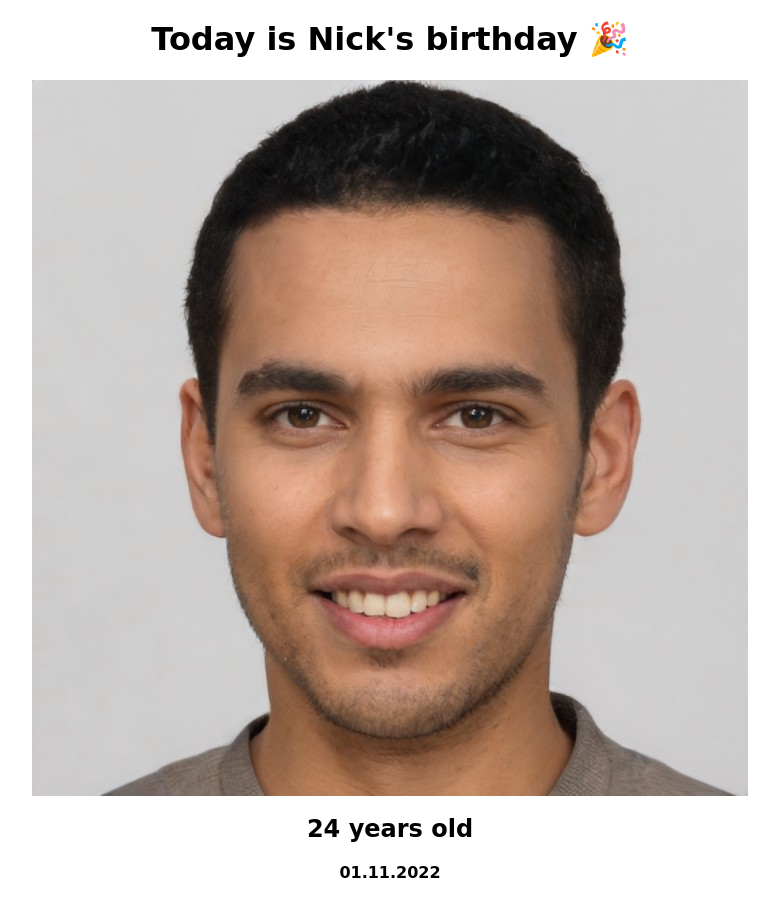
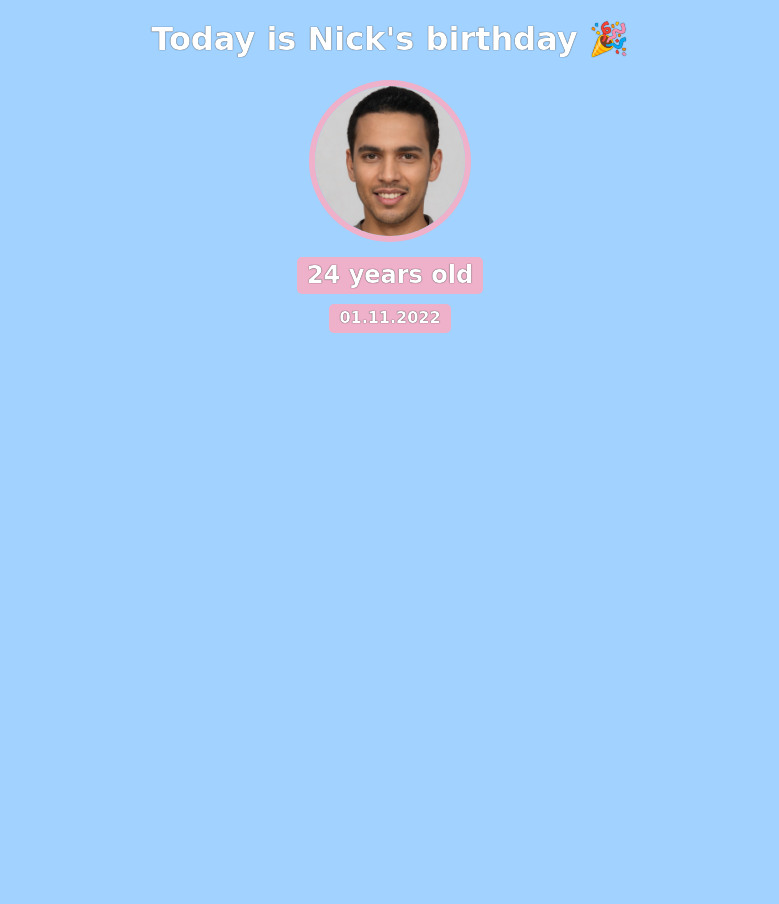
Before and after one commit to StebbiO/bday-gift, a website built with Vite: page index.html in a window 1280 px wide. Shown: the whole page, without its empty margins (250-1029 px from the left). After the commit the page ends 800 px from the top, so only its background shows below. Built offline with nearby package versions, Linux system fonts and the light colour scheme; a web font is replaced by a local one.

Commit message:
add header styling

```diff
--- a/index.html
+++ b/index.html
@@ -7,9 +7,11 @@
         <link rel="stylesheet" href="styles.css">
     </head>
     <body>
-        <h1>Today is Nick's birthday 🎉</h1>
-        <img id="nick" src="nick.jpg">
-        <h2>24 years old</h2>
-        <h4>01.11.2022</h4>
+        <div id="header">
+            <h1>Today is Nick's birthday 🎉</h1>
+            <img id="nick" src="nick.jpg">
+            <h2 id="bday-age">24 years old</h2>
+            <h4 id="bday-date">01.11.2022</h4>
+        </div>
     </body>
 </html>
--- a/styles.css
+++ b/styles.css
@@ -1,9 +1,37 @@
 body {
     text-align: center;
     font-family: 'Happy Monkey', cursive;
+    background: #a2d2ff;
+    color: #ffffff;
 }
 
-#bff-img {
+h1, h2, h3, h4, p {
+    text-shadow: 0px 0px 1px black;
+}
+
+#nick {
     width: 150px;
     border-radius: 50%;
+    border: 6px solid #EFB0C9;
+    margin-bottom: 10px;
 }
+
+#bday-age {
+    background: #EFB0C9;
+    padding: 5px 10px;
+    border-radius: 5px;
+    margin: 5px 0 10px 0;
+}
+
+#bday-date {
+    background: #EFB0C9;
+    margin: 0;
+    padding: 5px 10px;
+    border-radius: 5px
+}
+
+#header {
+    display: flex;
+    flex-direction: column;
+    align-items: center;
+}
```
